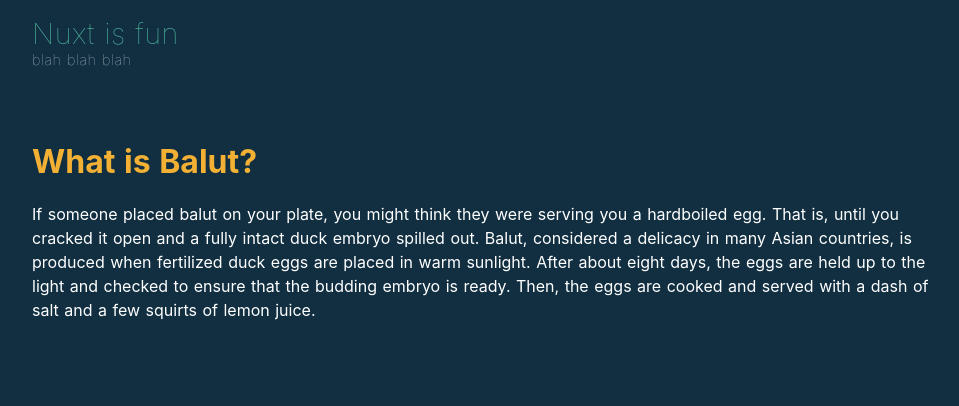
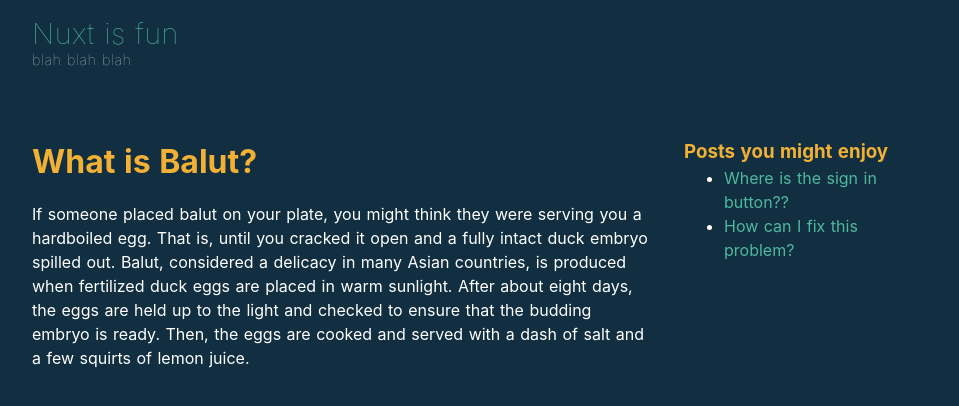
Before and after one commit to andreikurnosov/nuxt-prj, a Nuxt app: page /posts/balut in a window 1280 px wide. Shown: the top 406 px of the page, without its empty margins (158-1117 px from the left). Built offline with nearby package versions, Linux system fonts and the light colour scheme.

Commit message:
link between pages

```diff
--- a/components/TheNavbar.vue
+++ b/components/TheNavbar.vue
@@ -1,9 +1,9 @@
 <template>
   <nav class="nav">
     <div class="logo">
-      <a href="#" class="logo text-lg">
+      <nuxt-link :to="{name: 'index'}" class="logo text-lg">
         Nuxt is fun
-      </a>
+      </nuxt-link>
 
       <span class="subheader">blah blah blah</span>
     </div>
--- a/pages/posts/_id.vue
+++ b/pages/posts/_id.vue
@@ -4,6 +4,17 @@
       <h1 class="title">{{post.title}}</h1>
       <p>{{post.content}}</p>
     </article>
+    <aside>
+      <h3>Posts you might enjoy</h3>
+      <ul>
+        <li v-for="related in relatedPosts">
+
+          <nuxt-link :to="{name: 'posts-id', params: {id: related.id}}">
+            {{related.title}}
+          </nuxt-link>
+        </li>
+      </ul>
+    </aside>
   </div>
 </template>
 
@@ -34,6 +45,9 @@
     computed: {
       post () {
         return this.posts.find(post => post.id === this.id)
+      },
+      relatedPosts () {
+        return this.posts.filter(post => post.id !== this.id)
       }
     }
   }
```
